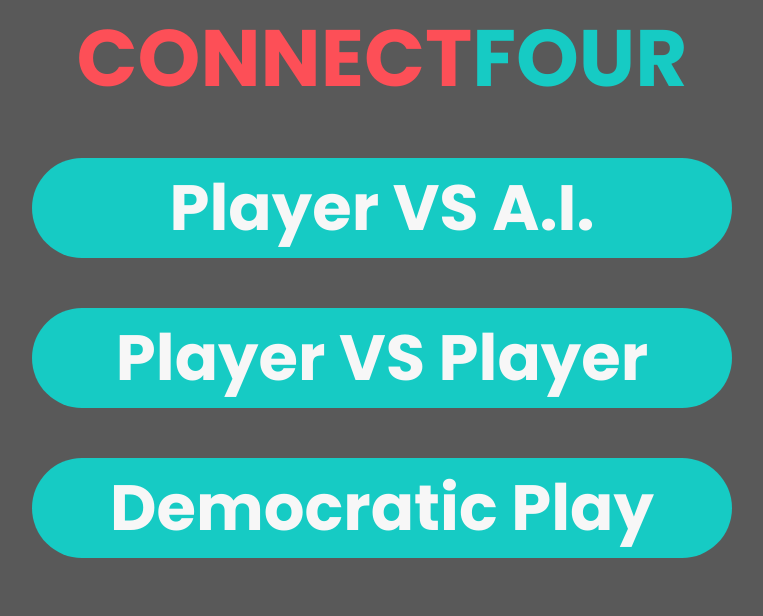
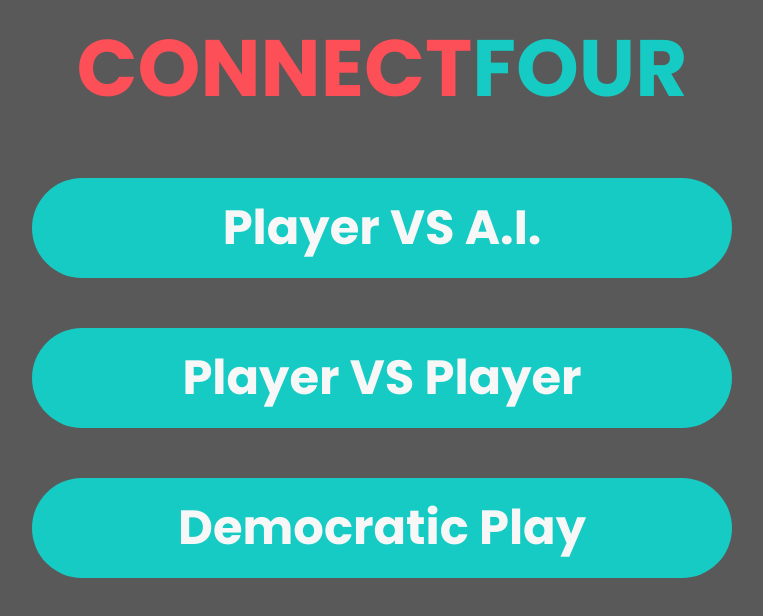
Before and after one commit to MattZera/MeanConnectFour, an Angular app in the folder App/: page / in a window 1280 px wide. Shown: the top 616 px of the page, without its empty margins (258-1021 px from the left). Built offline with nearby package versions, Linux system fonts and the light colour scheme.

Commit message:
Merged Changes

```diff
--- a/App/src/app/app.component.html
+++ b/App/src/app/app.component.html
@@ -1,6 +1,6 @@
-<div id="title" [routerLink]="['/']">
+<h1 id="title" [routerLink]="['/']">
   <span id="connect">CONNECT</span>
   <span id="four">FOUR</span>
-</div>
+</h1>
 
 <router-outlet></router-outlet>
--- a/App/src/app/app.component.scss
+++ b/App/src/app/app.component.scss
@@ -1,14 +1,8 @@
-@import '../constants';
-
 #title {
-  width: fit-content;
   font-size: 200%;
   font-family: 'Poppins', sans-serif;
   text-align: center;
-  height: 40px;
-  line-height: 40px;
   margin: auto;
-  background-color: transparent;
 
   &:hover {
     cursor: pointer;
@@ -20,27 +14,21 @@
 }
 
 #connect {
-  color: $red;
-  background-color: transparent;
+  color: #fd4f57;
 }
 
 #four {
-  color: $blue;
-  background-color: transparent;
+  color: #16CBC4;
 }
 
-@include media('screen', '>phone', '<=tablet') {
+@media only screen and (min-width : 370px) and (max-width : 715px) {
   #title {
-    height: 50px;
-    line-height: 50px;
     font-size: 250%;
   }
 }
 
-@include media('screen', '>tablet') {
+@media only screen and (min-width : 716px) {
   #title {
-    height: 100px;
-    line-height: 100px;
     font-size: 500%;
   }
 }
--- a/App/src/app/game/game.component.scss
+++ b/App/src/app/game/game.component.scss
@@ -1,10 +1,6 @@
-@import '../../constants';
-
-$cell-size: 40px;
-
 .form {
-  width: $cell-size * 7;
-  height: $cell-size;
+  width: 280px;
+  height: 40px;
   display: flex;
   margin: 0 auto;
   justify-content: space-around;
@@ -14,19 +10,19 @@
 
 .coin {
   opacity: 0.25;
-  background-color: $red;
+  background-color: #fd4f57;
   margin: auto;
-  width: $cell-size * 0.9;
+  width: 36px;
   height: 90%;
   border-radius: 100%;
 }
 
 .player1 {
-  background-color: $red;
+  background-color: #fd4f57;
 }
 
 .player2 {
-  background-color: $blue;
+  background-color: #16CBC4;
 }
 
 .coin:hover {
@@ -41,28 +37,24 @@
   visibility: collapse;
 }
 
-@include media('screen', '>phone', '<=tablet') {
-  $cell-size: 50px;
-
+@media only screen and (min-width : 370px) and (max-width : 715px) {
   .form {
-    width: $cell-size * 7;
-    height: $cell-size;
+    width: 350px;
+    height: 50px;
   }
 
   .coin {
-    width: $cell-size * 0.9;
+    width: 45px;
   }
 }
 
-@include media('screen', '>tablet') {
-  $cell-size: 100px;
-
+@media only screen and (min-width : 716px) {
   .form {
-    width: $cell-size * 7;
-    height: $cell-size;
+    width: 700px;
+    height: 100px;
   }
 
   .coin {
-    width: $cell-size * 0.9;
+    width: 90px;
   }
 }
--- a/App/src/app/game/game.component.ts
+++ b/App/src/app/game/game.component.ts
@@ -1,6 +1,7 @@
-import { Component, Input, OnDestroy, OnInit } from '@angular/core';
-import { ActivatedRoute, Router } from "@angular/router";
-import { SocketService } from "../services/socket.service";
+import {Component, Input, OnDestroy, OnInit} from '@angular/core';
+import {ActivatedRoute, Router} from "@angular/router";
+import {SocketService} from "../services/socket.service";
+import {Subscription} from "rxjs/Subscription";
 
 @Component({
   selector: 'app-game',
@@ -9,10 +10,13 @@
 })
 
 export class GameComponent implements OnInit, OnDestroy {
-  player = 0;
-  nextPlayer = 1;
+
+  gameState: Subscription;
+
+  player = 1;
+  nextPlayer: number = 1;
   columns = [0, 1, 2, 3, 4, 5, 6];
-  board = [
+  board: Array<Array<number>> = [
     [0, 0, 0, 0, 0, 0],
     [0, 0, 0, 0, 0, 0],
     [0, 0, 0, 0, 0, 0],
@@ -31,11 +35,8 @@
     private socket: SocketService) { }
 
   ngOnInit() {
-    this.socket.getMessagesFor("connect").subscribe(() => {
-      console.log("connected")
-    });
+    this.gameState = this.socket.getMessagesFor('gamestate').subscribe((data) => {
 
-    this.socket.receive('gamestate', (data) => {
       console.log('response', data);
 
       this.board = this.transpose(data.board);
@@ -60,7 +61,9 @@
     });
   }
 
-  ngOnDestroy(): void { }
+  ngOnDestroy(): void {
+    this.gameState.unsubscribe();
+  }
 
   handleClick(data) {
     this.socket.send("click", data);
--- a/App/src/app/menu/menu.component.scss
+++ b/App/src/app/menu/menu.component.scss
@@ -1,10 +1,8 @@
-@import '../../constants';
-
 $cell-size: 40px;
 
 #menu {
   text-align: center;
-  font-size: 160%;
+  font-size: 150%;
   font-family: 'Poppins', sans-serif;
   margin: auto;
   width: $cell-size *  7;
@@ -14,11 +12,11 @@
     margin: ($cell-size / 2) auto;
     line-height: $cell-size;
     border-radius: $cell-size / 2;
-    background-color: $blue;
-    color: $white;
+    background-color: #16CBC4;
+    color: #f7f7f7;
 
     &:hover {
-      background-color: $red;
+      background-color: #fd4f57;
       cursor: pointer;
     }
 
@@ -28,7 +26,7 @@
   }
 }
 
-@include media('screen', '>phone', '<=tablet') {
+@media only screen and (min-width: 370px) and (max-width: 715px) {
   $cell-size: 50px;
 
   #menu {
@@ -44,11 +42,11 @@
   }
 }
 
-@include media('screen', '>tablet') {
+@media only screen and (min-width: 716px) {
   $cell-size: 100px;
 
   #menu {
-    font-size: 400%;
+    font-size: 300%;
     width: $cell-size * 7;
 
     .menu-item {
--- a/App/src/styles.scss
+++ b/App/src/styles.scss
@@ -1,5 +1,9 @@
-@import 'constants';
+html {
+  background-color: #595959;
+}
 
-* {
-  background-color: $grey;
+@media only screen and (min-width : 370px) and (max-width : 715px) {
 }
+
+@media only screen and (min-width : 716px) {
+}
```
